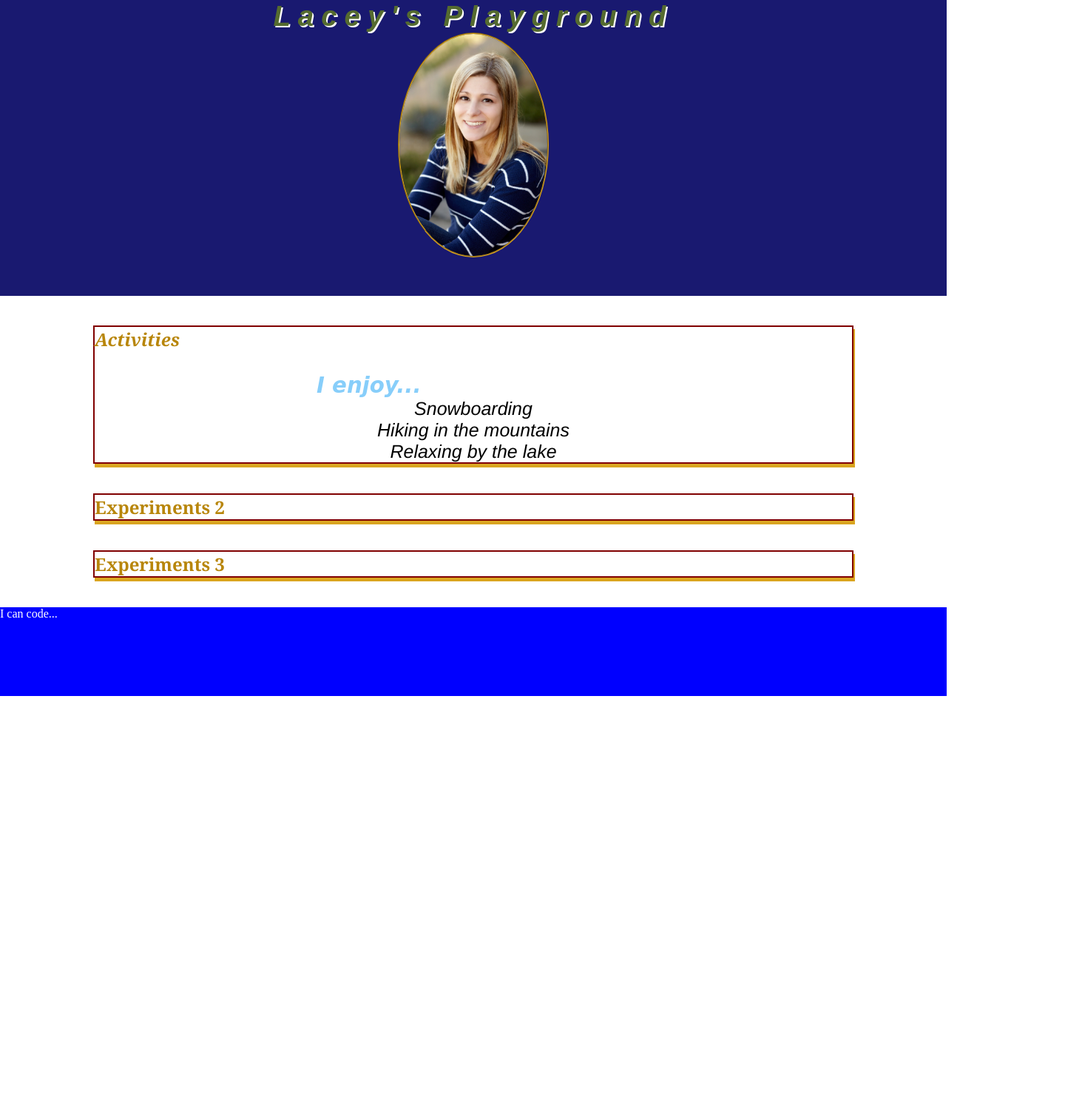
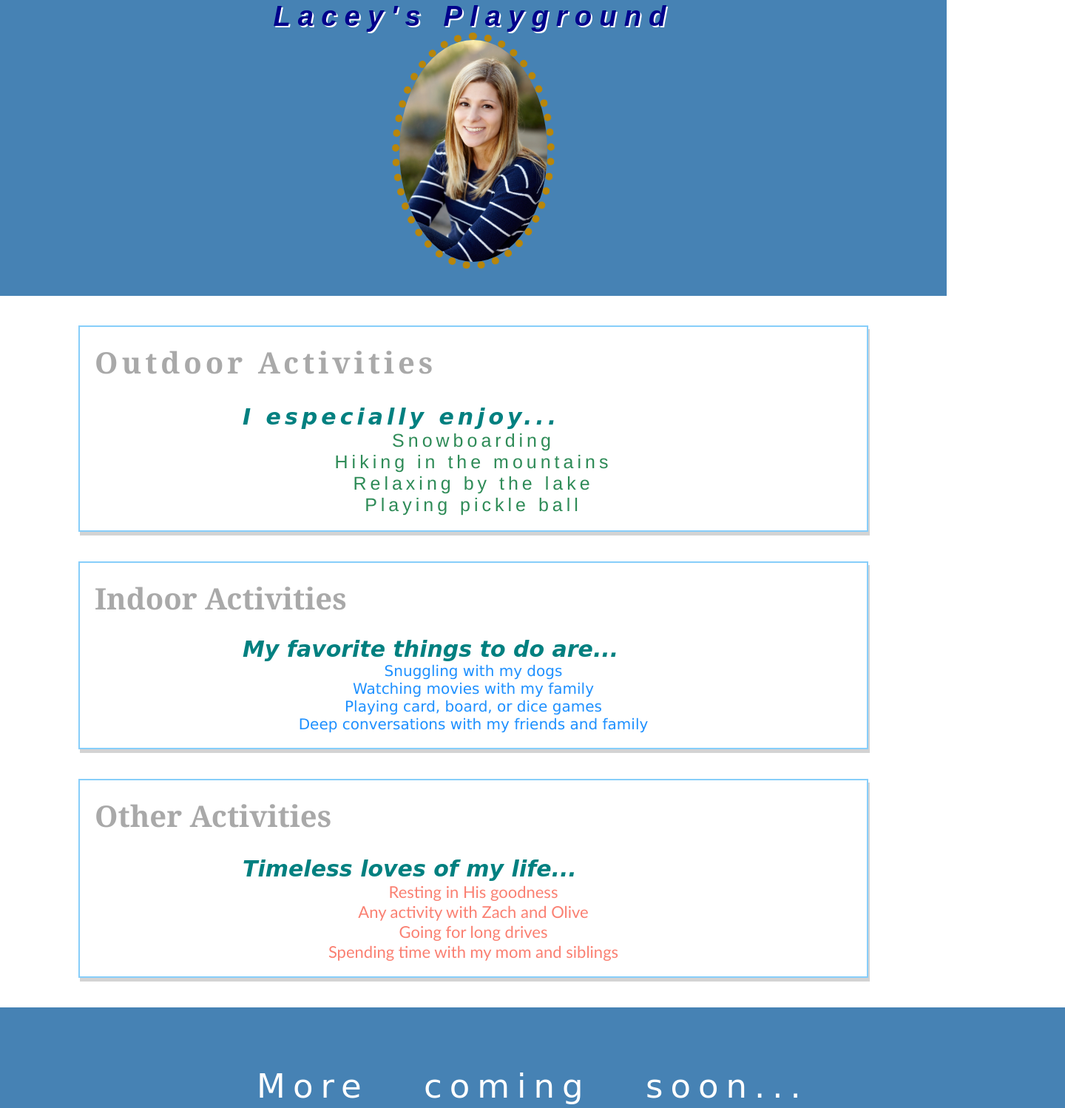
Before and after one commit to ltrokey/Lacey-playground, a plain HTML site: page index.html in a window 1280 px wide. Shown: the whole page at 74% size, 1440 px wide, since content can reach past the window. Before the commit the page ends 941 px from the top, so only its background shows below. Drawn offline with Linux system fonts and the light colour scheme.

Commit message:
added round 2 of html subject description and some css styling

```diff
--- a/assets/style.css
+++ b/assets/style.css
@@ -10,15 +10,15 @@ header {
     font-style:italic;
     font-size: larger;
     letter-spacing: 10px;
-    color:darkolivegreen;
+    color:darkblue;
     text-shadow: 2px 2px white;
-    background-color:midnightblue;
+    background-color:steelblue;
     & img {
         height: 300px;
         width: 200px;
-        border-style: groove;
-        border-width: 2px;
-        border-color:goldenrod;
+        border-style:dotted;
+        border-width: 10px;
+        border-color:darkgoldenrod;
         border-radius: 50%;
         margin-left: auto;
         margin-right: auto;
@@ -28,8 +28,14 @@ header {
 footer {
     width: 100%;
     height: 120px;
-    background-color: blue;
+    padding: 80px;
+    text-align: center;
+    word-spacing:50px;
+    letter-spacing:10px;
+    font-family:cursive;
+    font-size:45px;
     color: white;
+    background-color:steelblue;
 }
 h1 {
     text-align:center;
@@ -37,14 +43,16 @@ h1 {
 h2 {
     text-align: left;
     font-family:Georgia, 'Times New Roman', Times, serif;
-    font-size:x-large;
-    color:darkgoldenrod;
+    font-size:40px;
+    color:darkgray;
 }
 h3 {
-    margin-left: 300px;
+    margin-left: 200px;
     text-align: left;
-    color: lightskyblue;
+    color:teal;
     font-family:cursive;
+    font-size: 30px;
+    font-style:italic;
 }
 h4 {
  text-align: left;
@@ -58,21 +66,32 @@ img {
 
 }
 
-ul {
- padding-left: 40px;
- font-size: 20px;
-}
-
 .card {
- width: 80%;
- margin: 40px auto;
- border: 2px solid maroon;
- box-shadow: 2px 5px goldenrod;
+    width: 80%;
+    margin: 40px auto;
+    padding:20px;
+    border: 2px solid lightskyblue;
+    box-shadow: 2px 5px lightgray;
 }
 
 #subject1 {
     text-align:center;
+    color:seagreen;
     font-family:'Franklin Gothic Medium', 'Arial Narrow', Arial, sans-serif;
     font-size: 25px;
-    font-style:italic;
+    letter-spacing:5px;
 }
+
+#subject2 {
+    text-align: center;
+    color:dodgerblue;
+    font-family:Verdana, Geneva, Tahoma, sans-serif;
+    font-size: 20px;
+}
+
+#subject3 {
+    text-align:center;
+    color:salmon;
+    font-family:'Trebuchet MS', 'Lucida Sans Unicode', 'Lucida Grande', 'Lucida Sans', Arial, sans-serif;
+    font-size: 22px;
+}
--- a/index.html
+++ b/index.html
@@ -14,26 +14,40 @@
 
         <main>
             <section class="card" id="subject1">
-                <h2>Activities</h2>
+                <h2>Outdoor Activities</h2>
                 <br>
-                <h3>I enjoy...</h3>
+                <h3>I especially enjoy...</h3>
                 <p>Snowboarding</p>
                 <p>Hiking in the mountains</p>
                 <p>Relaxing by the lake</p>
+                <p>Playing pickle ball</p>
             </section>
 
-            <section class="card">
-                <h2>Experiments 2</h2>
+            <section class="card" id="subject2">
+                <h2>Indoor Activities</h2>
+                <br>
+                <h3>My favorite things to do are...</h3>
+                <p>Snuggling with my dogs</p>
+                <p>Watching movies with my family</p>
+                <P>Playing card, board, or dice games</P>
+                <P>Deep conversations with my friends and family</P>
             </section>
 
-            <section class="card">
-                <h2>Experiments 3</h2>
+            <section class="card" id="subject3">
+                <h2>Other Activities</h2>
+                <br>
+                <h3>Timeless loves of my life...</h3>
+                <p>Resting in His goodness</p>
+                <p>Any activity with Zach and Olive</p>
+                <p>Going for long drives</p>
+                <p>Spending time with my mom and siblings</p>
+                <p></p>
             </section>
         </main>
         <!-- Coming Soon! -->
     </body>
 
     <footer>
-        <p>I can code...</p>
+        <p>More coming soon...</p>
     </footer>
 </html>
```
